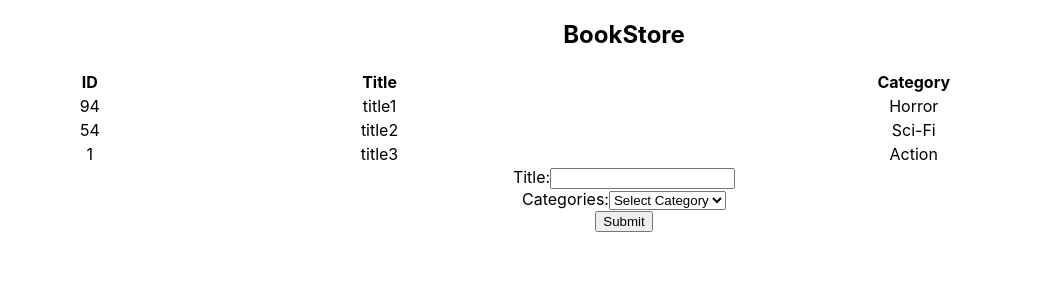
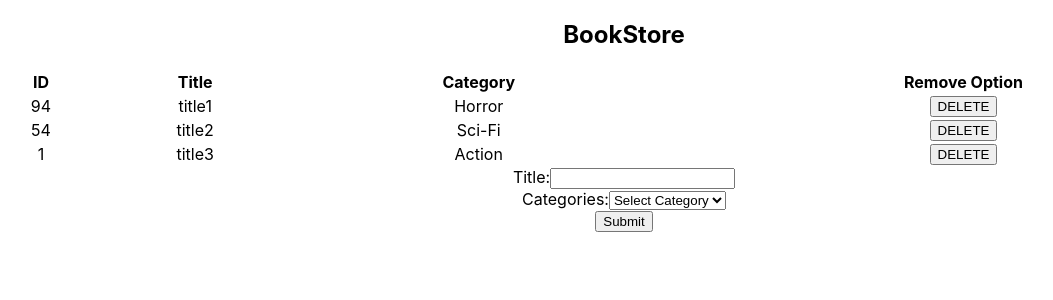
Before and after one commit to jessicafarias/bookstore-cms, a React (Create React App) app: page / in a window 1280 px wide. Shown: the top 300 px of the page, without its empty margins (16-1069 px from the left). Built offline with nearby package versions, Linux system fonts and the light colour scheme.

Commit message:
docs: Adding delete button for each Book
docs: Implement handleRemoveButton
docs: Using mapDispatchToProps

```diff
--- a/src/components/Book.js
+++ b/src/components/Book.js
@@ -2,13 +2,14 @@ import React from 'react';
 import PropTypes from 'prop-types';
 
 const Book = props => {
-  const { book } = props;
+  const { book, removeBtn } = props;
   return (
     <tbody>
       <tr>
         <td>{book.id}</td>
         <td>{book.title}</td>
         <td>{book.category}</td>
+        <button type="button" onClick={() => { removeBtn(book); }}> DELETE </button>
       </tr>
     </tbody>
   );
@@ -20,6 +21,7 @@ Book.propTypes = {
     title: PropTypes.string,
     category: PropTypes.string,
   }).isRequired,
+  removeBtn: PropTypes.func.isRequired,
 };
 
 export default Book;
--- a/src/containers/BooksList.js
+++ b/src/containers/BooksList.js
@@ -2,9 +2,16 @@ import React from 'react';
 import PropTypes from 'prop-types';
 import { connect } from 'react-redux';
 import Book from '../components/Book';
+import { removeBookAction } from '../actions';
 
 const BooksList = props => {
   const { books } = props;
+
+  const handleRemoveBook = book => {
+    const { removeBook } = props;
+    removeBook(book);
+  };
+
   return (
     <div>
       <table style={{ width: '100%' }}>
@@ -13,9 +20,10 @@ const BooksList = props => {
             <th>ID</th>
             <th>Title</th>
             <th>Category</th>
+            <th>Remove Option</th>
           </tr>
         </thead>
-        {books.map(book => <Book key={book.id} book={book} />)}
+        {books.map(book => <Book key={book.id} book={book} removeBtn={handleRemoveBook} />)}
       </table>
     </div>
   );
@@ -27,8 +35,14 @@ BooksList.propTypes = {
     title: PropTypes.string,
     category: PropTypes.string,
   })).isRequired,
+  removeBook: PropTypes.func.isRequired,
 };
 
 const mapStateToProps = state => ({ books: state.book });
+const mapDispatchToProps = dispatch => ({
+  removeBook: book => {
+    dispatch(removeBookAction(book));
+  },
+});
 
-export default connect(mapStateToProps, null)(BooksList);
+export default connect(mapStateToProps, mapDispatchToProps)(BooksList);
```
